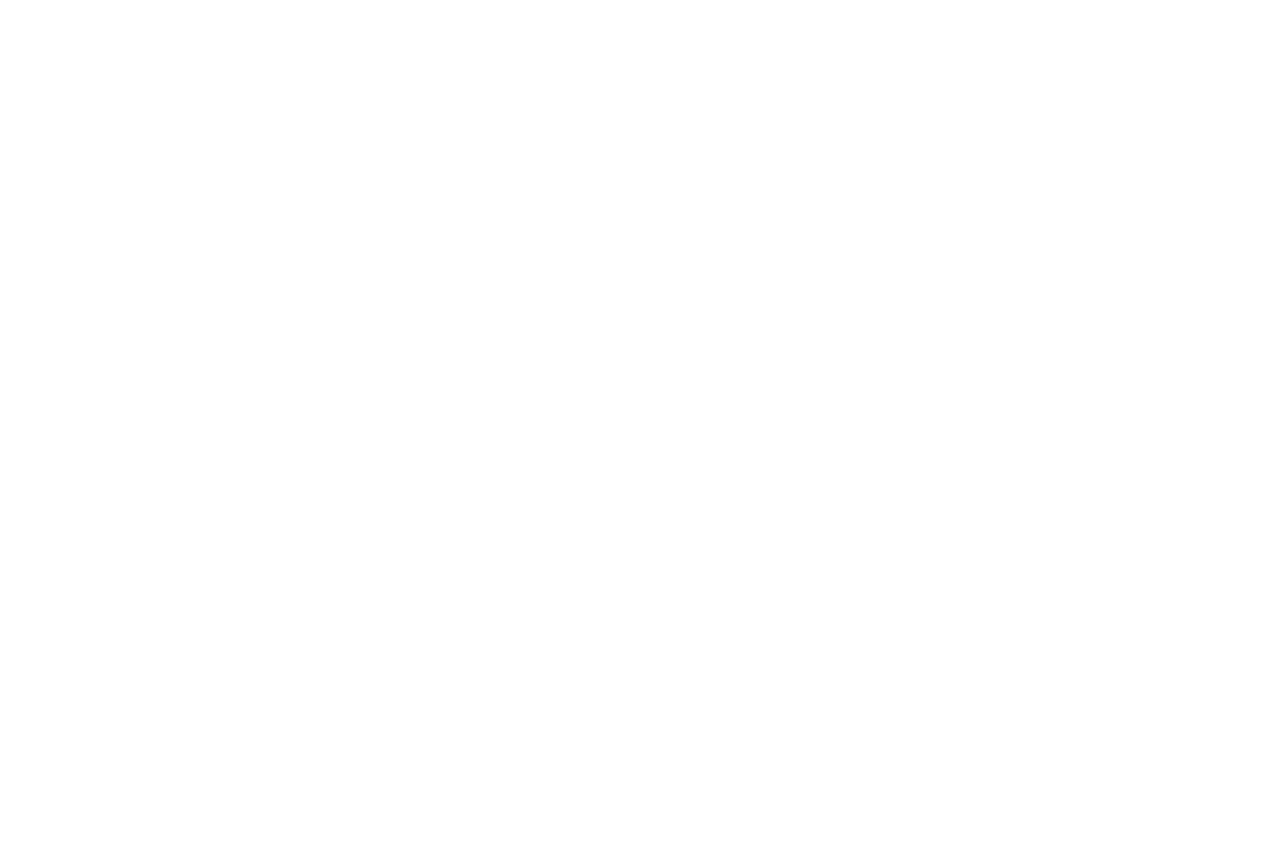
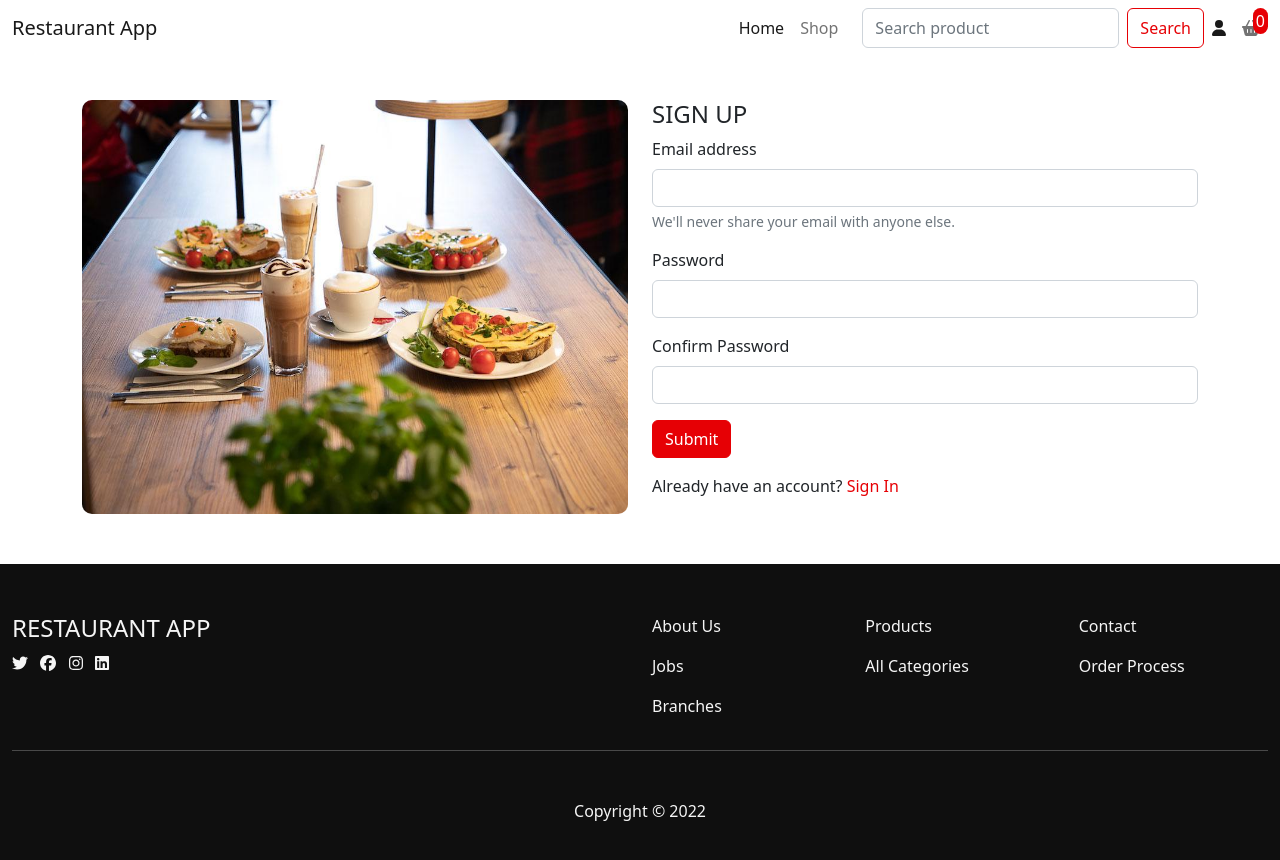
Before and after one commit to michaelOch/restaurant-app, a React (Create React App) app: page /register in a window 1280 px wide. Before the commit this address had no page. Shown: the top 860 px of the page. Before the commit the page ends 800 px from the top, so only its background shows below. Built offline with nearby package versions, Linux system fonts and the light colour scheme.

Commit message:
chore: add login/register pages

```diff
--- a/src/App.js
+++ b/src/App.js
@@ -2,6 +2,8 @@ import './App.css';
 import { BrowserRouter as Router, Route, Routes } from "react-router-dom";
 import Home from './pages/index/index';
 import Shop from './pages/shop/shop';
+import Register from './pages/register/register';
+import Login from './pages/login/login';
 
 function App() {
     return (
@@ -31,6 +33,14 @@ function App() {
                     path='/shop'
                     element={<Shop />}
                 />
+                <Route
+                    path='/register'
+                    element={<Register />}
+                />
+                <Route
+                    path='/login'
+                    element={<Login />}
+                />
             </Routes>
         </Router>
     );
--- a/src/components/navbar/navbar.js
+++ b/src/components/navbar/navbar.js
@@ -7,38 +7,38 @@ import './navbar.css';
 function Navbar() {
     return (
         <header className=''>
-            <nav class="navbar navbar-expand-lg bg-white fixed-top">
-                <div class="container-fluid">
-                    <Link class="navbar-brand" to="/">Restaurant App</Link>
-                    <button class="navbar-toggler" type="button" data-bs-toggle="offcanvas" data-bs-target="#offcanvasNavbar" aria-controls="offcanvasNavbar">
-                        <span class="navbar-toggler-icon"></span>
+            <nav className="navbar navbar-expand-lg bg-white fixed-top">
+                <div className="container-fluid">
+                    <Link className="navbar-brand" to="/">Restaurant App</Link>
+                    <button className="navbar-toggler" type="button" data-bs-toggle="offcanvas" data-bs-target="#offcanvasNavbar" aria-controls="offcanvasNavbar">
+                        <span className="navbar-toggler-icon"></span>
                     </button>
-                    <div class="offcanvas offcanvas-end" tabindex="-1" id="offcanvasNavbar" aria-labelledby="offcanvasNavbarLabel">
-                        <div class="offcanvas-header">
-                            <h5 class="offcanvas-title" id="offcanvasNavbarLabel">Restaurant App</h5>
-                            <button type="button" class="btn-close" data-bs-dismiss="offcanvas" aria-label="Close"></button>
+                    <div className="offcanvas offcanvas-end" tabindex="-1" id="offcanvasNavbar" aria-labelledby="offcanvasNavbarLabel">
+                        <div className="offcanvas-header">
+                            <h5 className="offcanvas-title" id="offcanvasNavbarLabel">Restaurant App</h5>
+                            <button type="button" className="btn-close" data-bs-dismiss="offcanvas" aria-label="Close"></button>
                         </div>
-                        <div class="offcanvas-body">
-                            <ul class="navbar-nav justify-content-end flex-grow-1 pe-3">
-                                <li class="nav-item">
-                                    <Link class="nav-link active" aria-current="page" to="/">Home</Link>
+                        <div className="offcanvas-body">
+                            <ul className="navbar-nav justify-content-end flex-grow-1 pe-3">
+                                <li className="nav-item">
+                                    <Link className="nav-link active" aria-current="page" to="/">Home</Link>
                                 </li>
-                                <li class="nav-item">
-                                    <Link class="nav-link" to="/shop">Shop</Link>
+                                <li className="nav-item">
+                                    <Link className="nav-link" to="/shop">Shop</Link>
                                 </li>
                             </ul>
-                            <form class="d-flex" role="search">
-                                <input class="form-control me-2" type="search" placeholder="Search product" aria-label="Search" />
-                                <button class="btn btn-secondary" type="submit">Search</button>
+                            <form className="d-flex" role="search">
+                                <input className="form-control me-2" type="search" placeholder="Search product" aria-label="Search" />
+                                <button className="btn btn-secondary" type="submit">Search</button>
                             </form>
-                            <ul class="navbar-nav justify-content-end">
-                                <li class="nav-item">
-                                    <Link class="nav-link active" aria-current="page" to="/">
+                            <ul className="navbar-nav justify-content-end">
+                                <li className="nav-item">
+                                    <Link className="nav-link active" aria-current="page" to="/">
                                         <FontAwesomeIcon icon={faUser} />
                                     </Link>
                                 </li>
-                                <li class="nav-item position-relative">
-                                    <Link class="nav-link" to="/">
+                                <li className="nav-item position-relative">
+                                    <Link className="nav-link" to="/">
                                         <FontAwesomeIcon icon={faShoppingBasket} />
                                     </Link>
                                     <span className='cart-count'>0</span>
--- /dev/null
+++ b/src/pages/login/login.css
@@ -0,0 +1,18 @@
+/* Login Section */
+.login-section {
+    padding: 100px 0 50px 0;
+}
+
+.login-section img {
+    width: 100%;
+    height: 100%;
+    border-radius: 10px;
+}
+
+.login-section a {
+    color: var(--theme-primary);
+}
+
+/* .login-section h2 {
+    color: var(--theme-primary);
+} */
--- /dev/null
+++ b/src/pages/login/login.js
@@ -0,0 +1,52 @@
+import React from 'react';
+import Navbar from '../../components/navbar/navbar';
+import pastries from '../../assets/images/pastries.jpg';
+import './login.css';
+import { Link } from 'react-router-dom';
+import Footer from '../../components/footer/footer';
+
+function Login() {
+    return (
+        <main>
+            {/* Navbar */}
+            <Navbar />
+            {/* Register Section */}
+            <section className='register-section'>
+                <div className='container'>
+                    <div className='row'>
+                        <div className='col-md-6'>
+                            <div className='h-100'>
+                                <h4 className=''>Sign In</h4>
+                                <form>
+                                    <div className="mb-3">
+                                        <label for="email" className="form-label">Email address</label>
+                                        <input type="email" name='email' className="form-control" />
+                                    </div>
+                                    <div className="mb-3">
+                                        <label for="password" className="form-label">Password</label>
+                                        <input type="password" name='password' className="form-control" />
+                                    </div>
+                                    <div className="mb-3 form-check">
+                                        <input type="checkbox" className="form-check-input" id="exampleCheck1" />
+                                        <label className="form-check-label" for="exampleCheck1">Trust this device</label>
+                                    </div>
+                                    <button type="submit" className="btn btn-primary">Log In</button>
+                                    <p className='mt-3'>Don't have an account? <Link to='/register'>Sign Up</Link></p>
+                                </form>
+                            </div>
+                        </div>
+                        <div className='col-md-6'>
+                            <div className='h-100'>
+                                <img src={pastries} alt='pastries' />
+                            </div>
+                        </div>
+                    </div>
+                </div>
+            </section>
+            {/* Footer */}
+            <Footer />
+        </main>
+    )
+}
+
+export default Login;
--- /dev/null
+++ b/src/pages/register/register.css
@@ -0,0 +1,18 @@
+/* Register Section */
+.register-section {
+    padding: 100px 0 50px 0;
+}
+
+.register-section img {
+    width: 100%;
+    height: 100%;
+    border-radius: 10px;
+}
+
+.register-section a {
+    color: var(--theme-primary);
+}
+
+/* .register-section h2 {
+    color: var(--theme-primary);
+} */
--- /dev/null
+++ b/src/pages/register/register.js
@@ -0,0 +1,53 @@
+import React from 'react';
+import Navbar from '../../components/navbar/navbar';
+import breakfast from '../../assets/images/breakfast.jpg';
+import './register.css';
+import { Link } from 'react-router-dom';
+import Footer from '../../components/footer/footer';
+
+function Register() {
+    return (
+        <main>
+            {/* Navbar */}
+            <Navbar />
+            {/* Register Section */}
+            <section className='register-section'>
+                <div className='container'>
+                    <div className='row'>
+                        <div className='col-md-6'>
+                            <div className='h-100'>
+                                <img src={breakfast} alt='breakfast' />
+                            </div>
+                        </div>
+                        <div className='col-md-6'>
+                            <div className='h-100'>
+                                <h4 className=''>SIGN UP</h4>
+                                <form>
+                                    <div className="mb-3">
+                                        <label for="email" className="form-label">Email address</label>
+                                        <input type="email" name='email' className="form-control" />
+                                        <div id="emailHelp" className="form-text">We'll never share your email with anyone else.</div>
+                                    </div>
+                                    <div className="mb-3">
+                                        <label for="password" className="form-label">Password</label>
+                                        <input type="password" name='password' className="form-control" />
+                                    </div>
+                                    <div className="mb-3">
+                                        <label for="confirmPassword" className="form-label">Confirm Password</label>
+                                        <input type="password" name='confirmPassword' className="form-control" />
+                                    </div>
+                                    <button type="submit" className="btn btn-primary">Submit</button>
+                                    <p className='mt-3'>Already have an account? <Link to='/login'>Sign In</Link></p>
+                                </form>
+                            </div>
+                        </div>
+                    </div>
+                </div>
+            </section>
+            {/* Footer */}
+            <Footer />
+        </main>
+    )
+}
+
+export default Register
--- a/src/pages/shop/shop.css
+++ b/src/pages/shop/shop.css
@@ -1,6 +1,5 @@
 .shop-section {
-    padding-top: 100px;
-    padding-bottom: 40px;
+    padding-top: 100px 0 50px 0;
 }
 
 .category-container {
```
